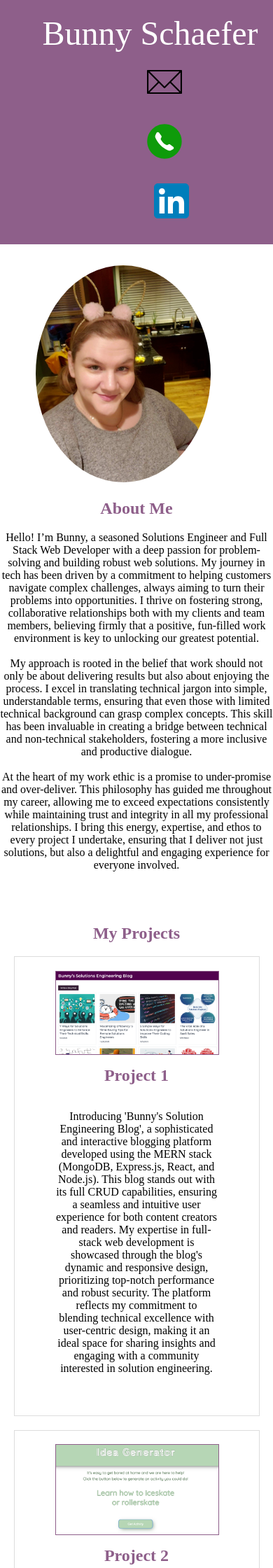
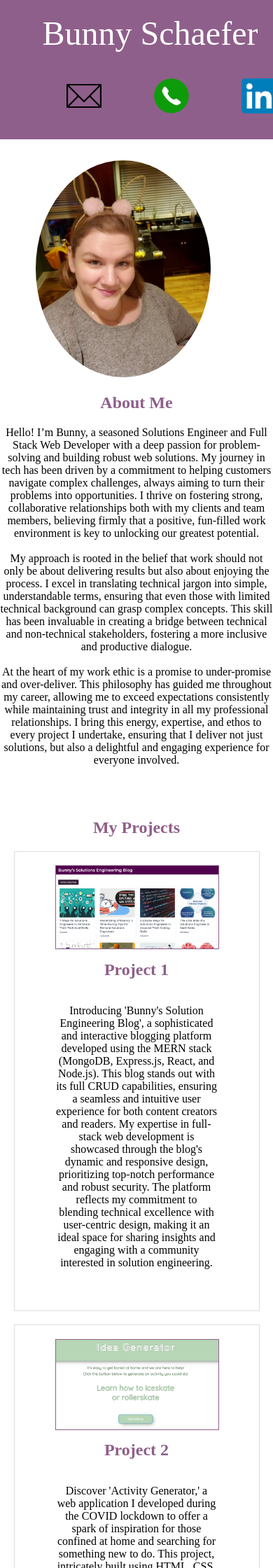
Before and after one commit to CoderBunnyS/BPort2023, a PHP site: page / in a window 390 px wide; the page is wider, and only the part inside the window is pictured. Shown: the top 2240 px of that part at 70% size. Run offline with PHP 8.4, Linux system fonts and the light colour scheme.

Commit message:
further styling and adjustment of media queries for small screens

```diff
--- a/script.js
+++ /dev/null
@@ -1,13 +0,0 @@
-document.addEventListener('DOMContentLoaded', function () {
-    var navbar = document.querySelector('.navbar');
-    var sticky = navbar ? navbar.offsetTop : 0; // Get the offset top of the navbar or default to 0 if navbar is not found
-
-    window.onscroll = function() {
-        // Add "sticky" to navbar when you reach its scroll position. Remove "sticky" when you leave the scroll position
-        if (navbar && window.scrollY >= sticky) {
-            navbar.classList.add("sticky");
-        } else if (navbar) {
-            navbar.classList.remove("sticky");
-        }
-    };
-});
--- a/styles.css
+++ b/styles.css
@@ -136,7 +136,7 @@ nav a {
   width: 50px; /* Adjust the size as needed */
 }
 .rightIcon {
-  margin-right: 20%;
+  margin-right: 50%;
 }
 
 /* Style footer */
@@ -150,14 +150,14 @@ footer {
 
 /* Add a media query for responsiveness */
 
-@media (max-width: 1300px) {
+@media (max-width: 1000px) {
   /* Hide elements on smaller screens */
   body,
   h1,
   h2,
   p,
   .name,
-  nav ul,
+
   .section,
   .container,
   .about-header,
@@ -176,7 +176,7 @@ footer {
   }
 }
 
-@media (max-width: 1300px) {
+@media (max-width: 1000px) {
   /* Adjust header and navbar on smaller screens */
   header,
   .navbar {
@@ -188,7 +188,7 @@ footer {
   }
 }
 
-@media (max-width: 1300px) {
+@media (max-width: 1000px) {
   /* Adjust header and list items on smaller screens */
   header,
   li {
@@ -200,7 +200,7 @@ footer {
   }
 }
 
-@media (max-width: 1300px) {
+@media (max-width: 1000px) {
   /* Adjust footer on smaller screens */
   footer {
     display: block;
@@ -212,7 +212,7 @@ footer {
   }
 }
 
-@media (max-width: 1300px) {
+@media (max-width: 1000px) {
   /* Adjust about header and headshot image on smaller screens */
   .about-header,
   .headshot img {
@@ -223,7 +223,7 @@ footer {
   }
 }
 
-@media screen and (max-width: 1300px) {
+@media screen and (max-width: 1000px) {
   /* Adjust project on smaller screens */
   .project {
     display: block;
@@ -234,7 +234,7 @@ footer {
   }
 }
 
-@media screen and (max-width: 1300px) {
+@media screen and (max-width: 1000px) {
   /* Adjust aboutMe on smaller screens */
   .aboutMe {
     display: block;
@@ -244,7 +244,7 @@ footer {
   }
 }
 
-@media screen and (max-width: 1300px) {
+@media screen and (max-width: 1000px) {
   /* Adjust projectTitles on smaller screens */
   .projectTitles {
     display: block;
@@ -253,7 +253,7 @@ footer {
     margin-top: 5%;
   }
 }
-@media screen and (max-width: 1300px) {
+@media screen and (max-width: 1000px) {
   /* Adjust projectTitles on smaller screens */
   .rightIcon {
 
@@ -261,3 +261,22 @@ footer {
   }
 
 }
+@media screen and (max-width: 1000px) {
+  /* Adjust projectTitles on smaller screens */
+  .contact-icon {
+    margin: 0% auto;
+    padding: 0% auto;
+  }
+
+}
+@media screen and (max-width: 1000px) {
+  /* Adjust projectTitles on smaller screens */
+  nav ul {
+    display: flex;
+    margin: auto auto;
+    height: fit-content;
+    margin-top: 5%;
+    justify-content: center;
+  }
+
+}
```
